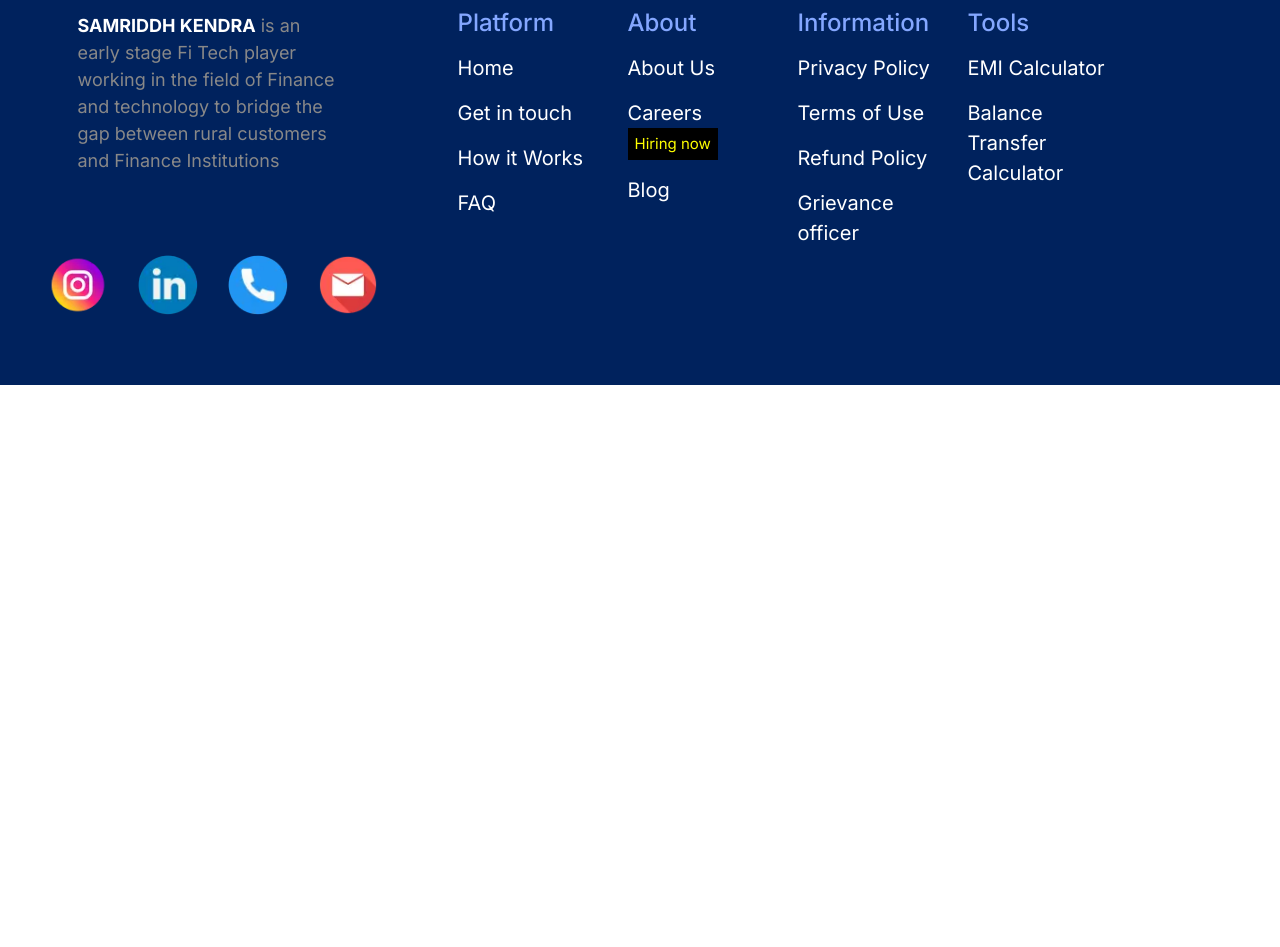
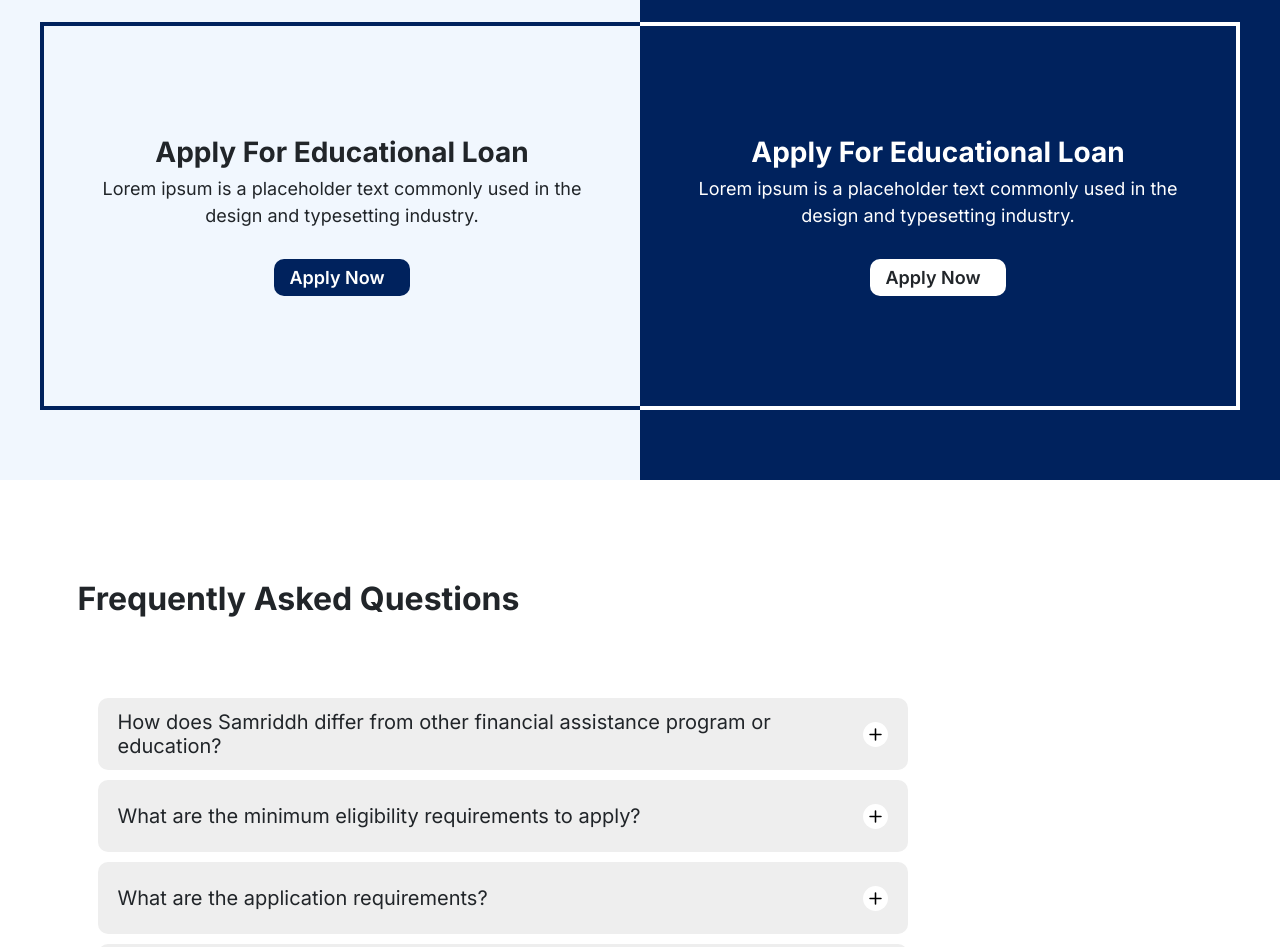
Before and after one commit to mohitanand744/Samriddh_React, a React (Vite) app: page /education_loan in a window 1280 px wide. Shown: the part 4060-5007 px from the top of the page. Before the commit the page ends 4445 px from the top, so only its background shows below. Built offline with nearby package versions, Linux system fonts and the light colour scheme.

Commit message:
added 2 more sections

```diff
--- a/src/Pages/BecomeOurPartner.jsx
+++ b/src/Pages/BecomeOurPartner.jsx
@@ -673,7 +673,7 @@
         </div>
       </section>
 
-      <section className="BecomeOurPartner_section_8 p-5 my-10 text-white">
+      <section className="BecomeOurPartner_section_8 p-6 my-10 text-white">
         <div className="container p-lg-5 p-md-3 p-1">
           <div className="row flex-columna align-items-center  justify-content-center gap-5 text-center p-lg-5 p-md-3 p-1">
             <p className="title-font fs-36 fw-medium">
--- a/src/Pages/EducationLoan.jsx
+++ b/src/Pages/EducationLoan.jsx
@@ -7,8 +7,12 @@
 import ApplyBtn from "../components/Buttons/ApplyBtn";
 
 const EducationLoan = () => {
-  const { loanType, handleLoanChange, aspirationsSliderCarouselOptions } =
-    useContext(CreatingContext);
+  const {
+    loanType,
+    handleLoanChange,
+    educationLoan,
+    aspirationsSliderCarouselOptions,
+  } = useContext(CreatingContext);
 
   return (
     <div className="EducationLoan mt-7">
@@ -424,6 +428,102 @@
           </div>
         </div>
       </section>
+
+      <section className="EducationLoanSection_8 container-fluid my-10">
+        <div className="row">
+          <div className="col-lg-6 col-md-6 col-sm-6 col-12">
+            <div className="right py-8">
+              <div className="rightBorder text-center">
+                <h1 className="fs-28 font-inter fw-bolder">
+                  Apply For Educational Loan
+                </h1>
+                <p className="fs-18 font-inter fw-normal mb-5">
+                  Lorem ipsum is a placeholder text commonly used in the design
+                  and typesetting industry.{" "}
+                </p>
+
+                <ApplyBtn
+                  textColor="text-white"
+                  bgColor={"bg-dark-blue"}
+                  text="Apply Now"
+                  arrow={false}
+                />
+              </div>
+            </div>
+          </div>
+          <div className="col-lg-6 col-md-6 col-sm-6 col-12">
+            <div className="left py-8">
+              <div className="leftBorder text-center text-white">
+                <h1 className="fs-28 font-inter fw-bolder">
+                  Apply For Educational Loan
+                </h1>
+                <p className="fs-18 font-inter fw-normal mb-5">
+                  Lorem ipsum is a placeholder text commonly used in the design
+                  and typesetting industry.{" "}
+                </p>
+
+                <ApplyBtn
+                  textColor="text-dark"
+                  bgColor={"bg-white"}
+                  text="Apply Now"
+                  arrow={false}
+                />
+              </div>
+            </div>
+          </div>
+        </div>
+      </section>
+
+      <section className="EducationLoanSection_9">
+        <EducationLoanTitle
+          title={"Frequently Asked Questions"}
+          color="black"
+          fontSize="fs-32"
+          ratings={false}
+          pera=""
+          pera2={""}
+        />
+
+        <div className="container">
+          <div className="faqContainer row ">
+            <div className=" col-lg-9 col-md-12 col-12">
+              <div className="accordion" id="accordionExample">
+                {educationLoan.map((data, index) => {
+                  return (
+                    <div key={index} className="accordion-item mt-3 rounded-4">
+                      <h2 className="accordion-header ">
+                        <button
+                          className={`accordion-button
+                            collapsed
+                           fs-20 font-inter rounded-4`}
+                          type="button"
+                          data-bs-toggle="collapse"
+                          data-bs-target={`#${data.questionNum}`}
+                          aria-expanded="false"
+                          aria-controls={data.questionNum}
+                        >
+                          {data.question}
+                        </button>
+                      </h2>
+
+                      <div
+                        id={data.questionNum}
+                        className={`accordion-collapse collapse answerContainer my-lg-3 my-md-2 my-2`}
+                        data-bs-parent="#accordionExample"
+                      >
+                        <div className="accordion-body fs-20 font-inter p-5">
+                          <h2 className="fs-26 fw-semibold my-4">Answer</h2>
+                          {data.answer}
+                        </div>
+                      </div>
+                    </div>
+                  );
+                })}
+              </div>
+            </div>
+          </div>
+        </div>
+      </section>
     </div>
   );
 };
--- a/src/context/ContexAPI.jsx
+++ b/src/context/ContexAPI.jsx
@@ -95,6 +95,34 @@
   },
 ];
 
+const educationLoan = [
+  {
+    questionNum: "collapseOne",
+    question:
+      "How does Samriddh differ from other financial assistance program or education?",
+    answer:
+      "1 Samriddh Kendra, a venture by Creditbucket Technologies Private Limited, is dedicated to enhancing financial literacy and inclusion in rural India. Incubated at STPI Chennai and supported by the Government of Bihar, we provide accessible financial services and education to empower underserved communities.",
+  },
+  {
+    questionNum: "collapseTwo",
+    question: "What are the minimum eligibility requirements to apply?",
+    answer:
+      "2 Samriddh Kendra, a venture by Creditbucket Technologies Private Limited, is dedicated to enhancing financial literacy and inclusion in rural India. Incubated at STPI Chennai and supported by the Government of Bihar, we provide accessible financial services and education to empower underserved communities.",
+  },
+  {
+    questionNum: "collapseThree",
+    question: "What are the application requirements?",
+    answer:
+      "3 Samriddh Kendra, a venture by Creditbucket Technologies Private Limited, is dedicated to enhancing financial literacy and inclusion in rural India. Incubated at STPI Chennai and supported by the Government of Bihar, we provide accessible financial services and education to empower underserved communities.",
+  },
+  {
+    questionNum: "collapseFour",
+    question: "When do I start repayment?",
+    answer:
+      "4 Samriddh Kendra, a venture by Creditbucket Technologies Private Limited, is dedicated to enhancing financial literacy and inclusion in rural India. Incubated at STPI Chennai and supported by the Government of Bihar, we provide accessible financial services and education to empower underserved communities.",
+  },
+];
+
 /* End FAQ */
 
 export const ContextProvider = ({ children }) => {
@@ -117,6 +145,7 @@
         loanType,
         handleLoanChange,
         aspirationsSliderCarouselOptions,
+        educationLoan,
       }}
     >
       {children}
--- a/src/css/fonts.css
+++ b/src/css/fonts.css
@@ -71,6 +71,11 @@
 .fs-30 {
   font-size: 3rem;
 }
+
+.fs-32 {
+  font-size: 3.2rem;
+}
+
 .fs-18 {
   font-size: 1.8rem !important;
 }
--- a/src/css/index.css
+++ b/src/css/index.css
@@ -116,6 +116,10 @@
   padding: 10rem 0;
 }
 
+.py-13 {
+  padding: 15rem 0;
+}
+
 .p-8 {
   padding: 8rem !important;
 }
@@ -151,6 +155,10 @@
 
 .w-60 {
   width: 60% !important;
+}
+
+.py-8 {
+  padding: 7rem 0;
 }
 
 .px-6 {
@@ -1576,13 +1584,19 @@
   }
 
   .samriddh-kendra {
-    background: radial-gradient(
+    background-image: url("/whyWorkwithUS.webp");
+    background-size: cover;
+    background-position: center;
+    background-repeat: no-repeat;
+
+    /*  background: radial-gradient(
       circle at center,
       #4d91ff 0%,
-      #0d69fc 55%,
-      #000c5a4f 70%,
+      #0d69fc 59%,
+      #000c5a4f 90%,
       #d8dcff 100%
     );
+ */
     padding: 14rem;
   }
 
@@ -1787,7 +1801,9 @@
 }
 
 .BecomeOurPartner_section_8 {
-  background-color: var(--dark-blue);
+  background-image: url("/joinSamriddhbg.webp");
+  background-size: cover;
+  background-repeat: no-repeat;
 }
 
 .BecomeOurPartner_section_9 {
@@ -1891,6 +1907,58 @@
   align-items: center;
   flex-direction: column;
 }
+.EducationLoanSection_8 {
+  .row > * {
+    padding-right: 0 !important;
+    padding-left: 0 !important;
+  }
+  .right {
+    background-color: #f1f7fe;
+
+    .rightBorder {
+      border-width: 4px 0 4px 4px;
+      border-color: var(--dark-blue);
+      border-style: solid;
+      padding: 11rem 3rem;
+      margin-left: 4rem;
+    }
+  }
+  .left {
+    background-color: var(--dark-blue);
+
+    .leftBorder {
+      border-width: 4px 4px 4px 0px;
+      border-color: var(--white);
+      border-style: solid;
+      padding: 11rem 3rem;
+      margin-right: 4rem;
+    }
+  }
+}
+
+.EducationLoanSection_9 {
+  .faqContainer {
+    height: fit-content;
+    padding: 2rem;
+    margin-top: -5rem;
+
+    .accordion-button {
+      background: #eeeeee;
+      height: 7.2rem;
+      padding: 0 2rem !important;
+    }
+    .answerContainer {
+      border-radius: 2rem;
+      background: #d9e8ff;
+      -webkit-border-radius: 2rem;
+      -moz-border-radius: 2rem;
+      -ms-border-radius: 2rem;
+      -o-border-radius: 2rem;
+      border: 1px solid #000;
+      box-shadow: rgb(51, 51, 51) 3px 3px 0px -1px;
+    }
+  }
+}
 
 /***** End education_loan page Section *****/
 
```
Also changed, not shown: public/joinSamriddhbg.webp (added), public/whyWorkwithUS.webp (added).
